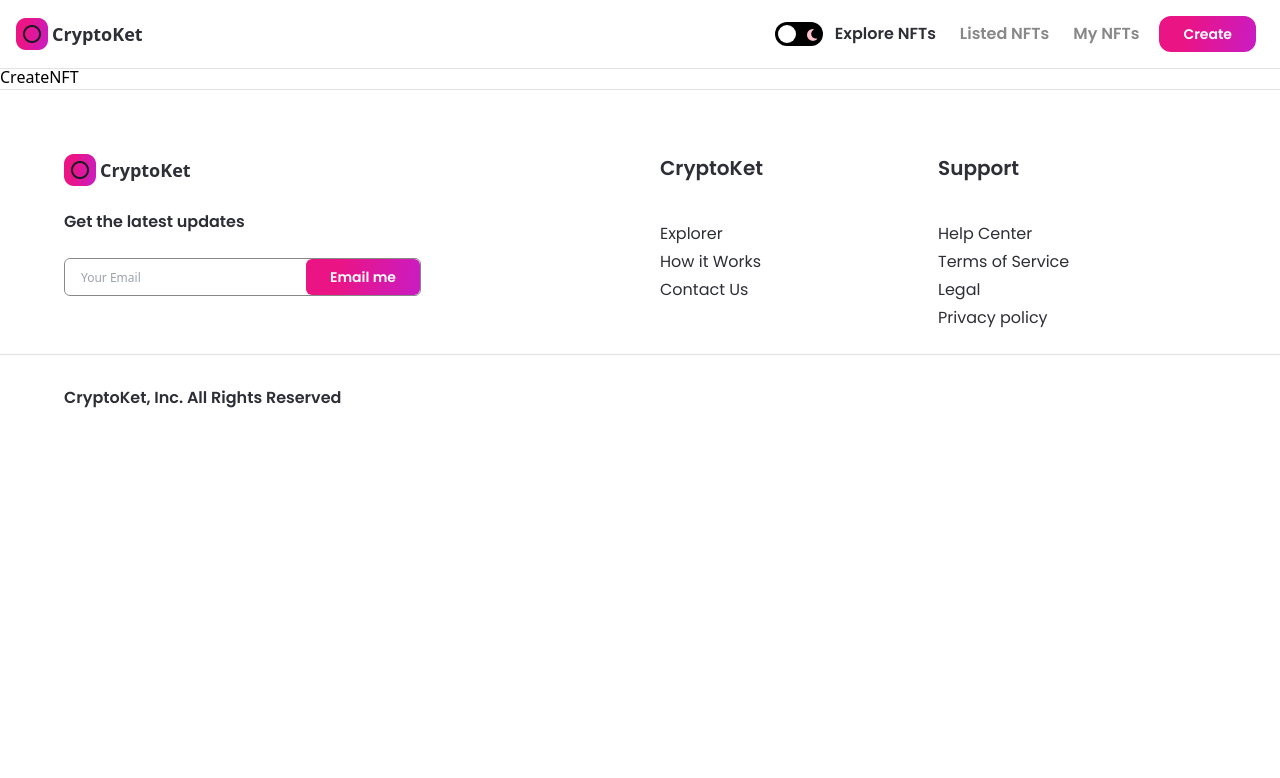
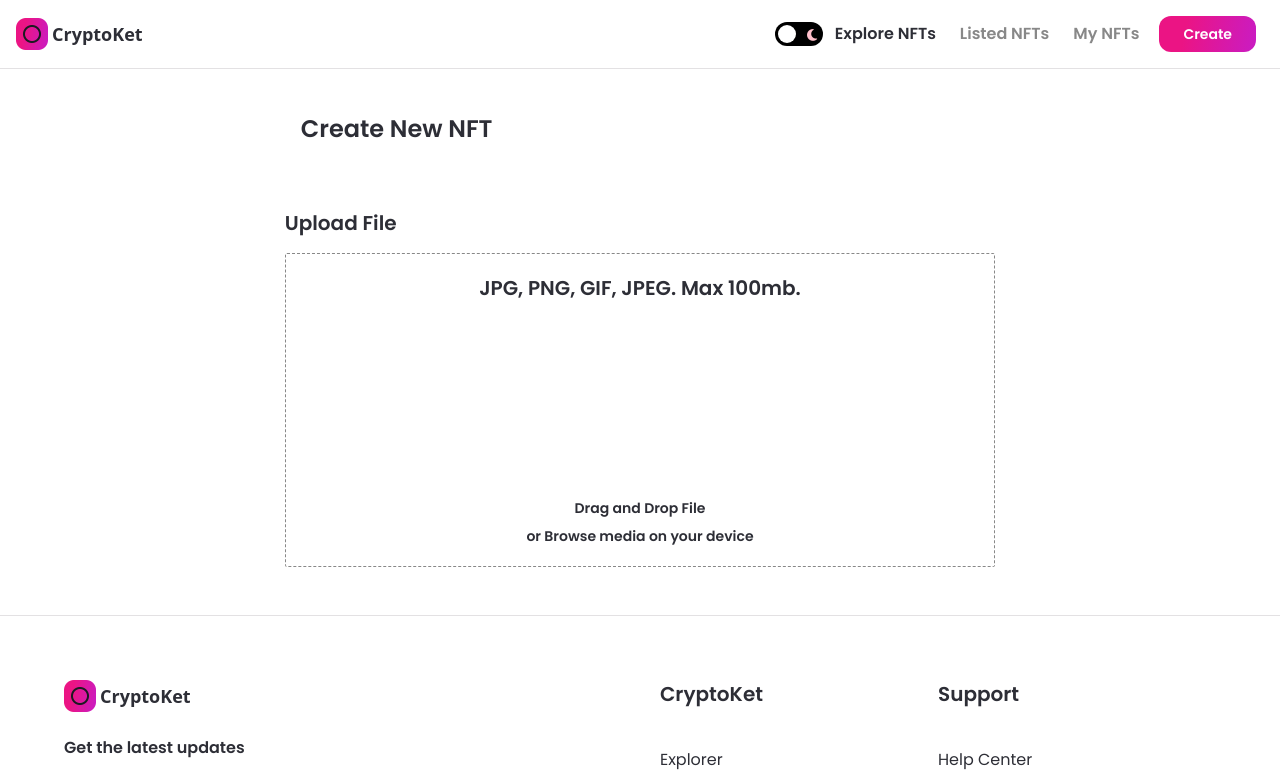
Before and after one commit to florent-uzio/nft-js-mastery, a Next.js app: page /create-nft in a window 1280 px wide. Shown: the top 778 px of the page. Built offline with nearby package versions, Linux system fonts and the light colour scheme.

Commit message:
create nft

```diff
--- a/pages/create-nft.tsx
+++ b/pages/create-nft.tsx
@@ -1,5 +1,81 @@
+import { useTheme } from 'next-themes';
+import Image from 'next/image';
+import { useCallback, useMemo, useState } from 'react';
+import { useDropzone } from 'react-dropzone';
+import images from '../assets';
+
 const CreateNFT = () => {
-  return <div>CreateNFT</div>;
+  const { theme } = useTheme();
+  const [fileUrl, setFileUrl] = useState(null);
+  const onDrop = useCallback(() => {}, []);
+  const {
+    getRootProps,
+    getInputProps,
+    isDragActive,
+    isDragAccept,
+    isDragReject,
+  } = useDropzone({
+    onDrop,
+    accept: { 'image/*': ['.png', '.gif', '.jpeg', '.jpg'] },
+    maxSize: 5000000,
+  });
+
+  const fileStyle = useMemo(() => {
+    return `dark:bg-nft-black-1 bg-white border dark:border-white border-nft-gray-2 flex flex-col items-center p-5 rounded-sm border-dashed
+    ${isDragActive ? ' border-file-active' : ''}
+    ${isDragAccept ? ' border-file-accept' : ''}
+    ${isDragReject ? ' border-file-reject' : ''}`;
+  }, [isDragAccept, isDragActive, isDragReject]);
+
+  return (
+    <div className="flex justify-center sm:px-4 p-12">
+      <div className="w-3/5 md:w-full ">
+        <h1 className="font-poppins dark:text-white text-nft-black-1 text-2xl minlg:text-4xl font-semibold ml-4 xs:ml-0">
+          Create New NFT
+        </h1>
+        <div className="mt-16">
+          <p className="font-poppins dark:text-white text-nft-black-1 font-semibold text-xl">
+            Upload File
+          </p>
+          <div className="mt-4">
+            <div {...getRootProps()} className={fileStyle}>
+              <input {...getInputProps()} />
+              <div className="flexCenter flex-col text-center">
+                <p className="font-poppins dark:text-white text-nft-black-1 font-semibold text-xl">
+                  JPG, PNG, GIF, JPEG. Max 100mb.
+                </p>
+
+                <div className="my-12 min-w-full flex justify-center">
+                  <Image
+                    src={images.upload}
+                    width={100}
+                    height={100}
+                    objectFit="contain"
+                    alt="File Upload"
+                    className={theme === 'light' ? 'filter invert' : ''}
+                  />
+                </div>
+
+                <p className="font-poppins dark:text-white text-nft-black-1 font-semibold text-sm">
+                  Drag and Drop File
+                </p>
+                <p className="font-poppins dark:text-white text-nft-black-1 font-semibold text-sm mt-2">
+                  or Browse media on your device
+                </p>
+              </div>
+            </div>
+            {fileUrl && (
+              <aside>
+                <div>
+                  <img src={fileUrl} alt="asset_file" />
+                </div>
+              </aside>
+            )}
+          </div>
+        </div>
+      </div>
+    </div>
+  );
 };
 
 export default CreateNFT;
```
